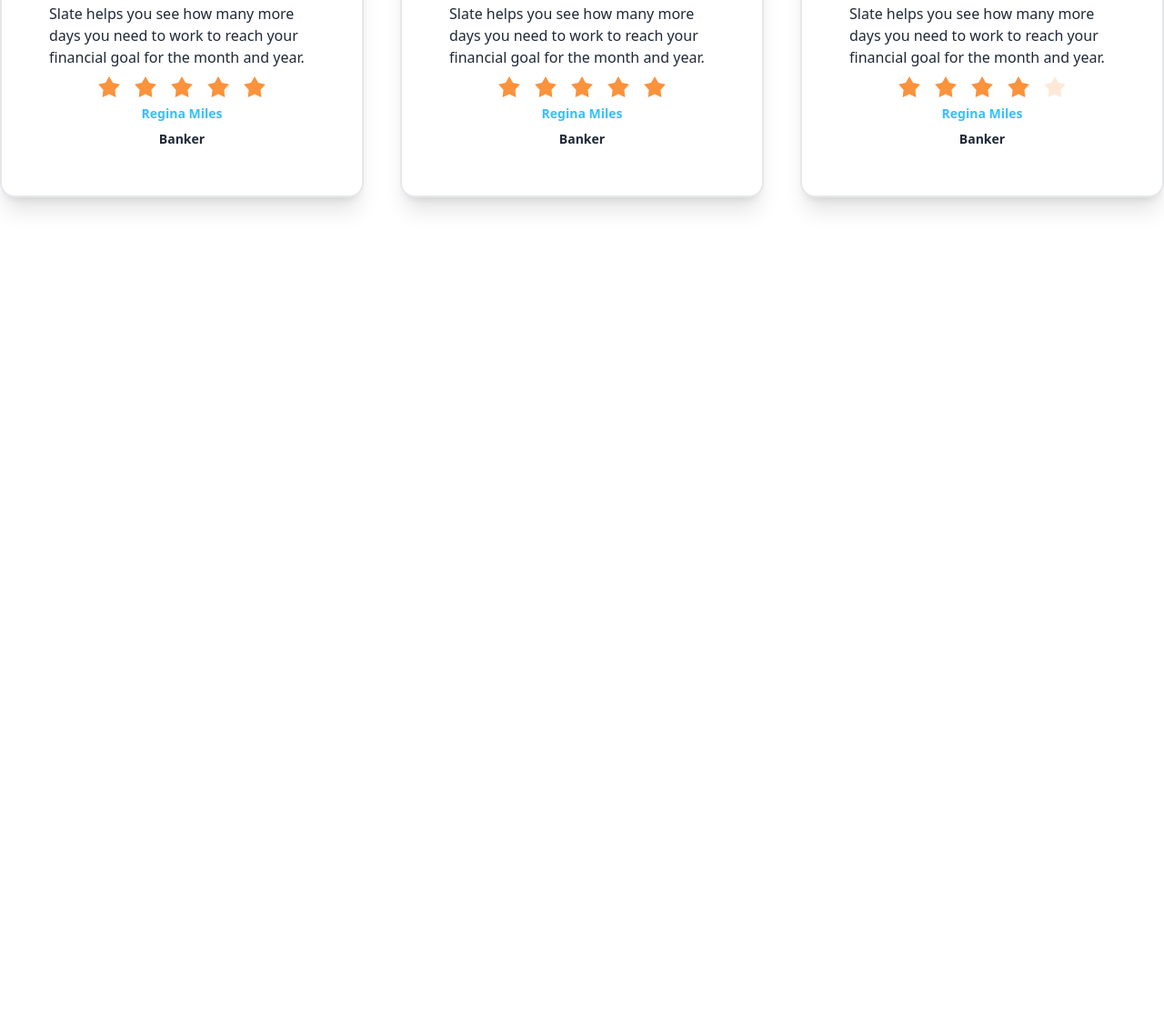
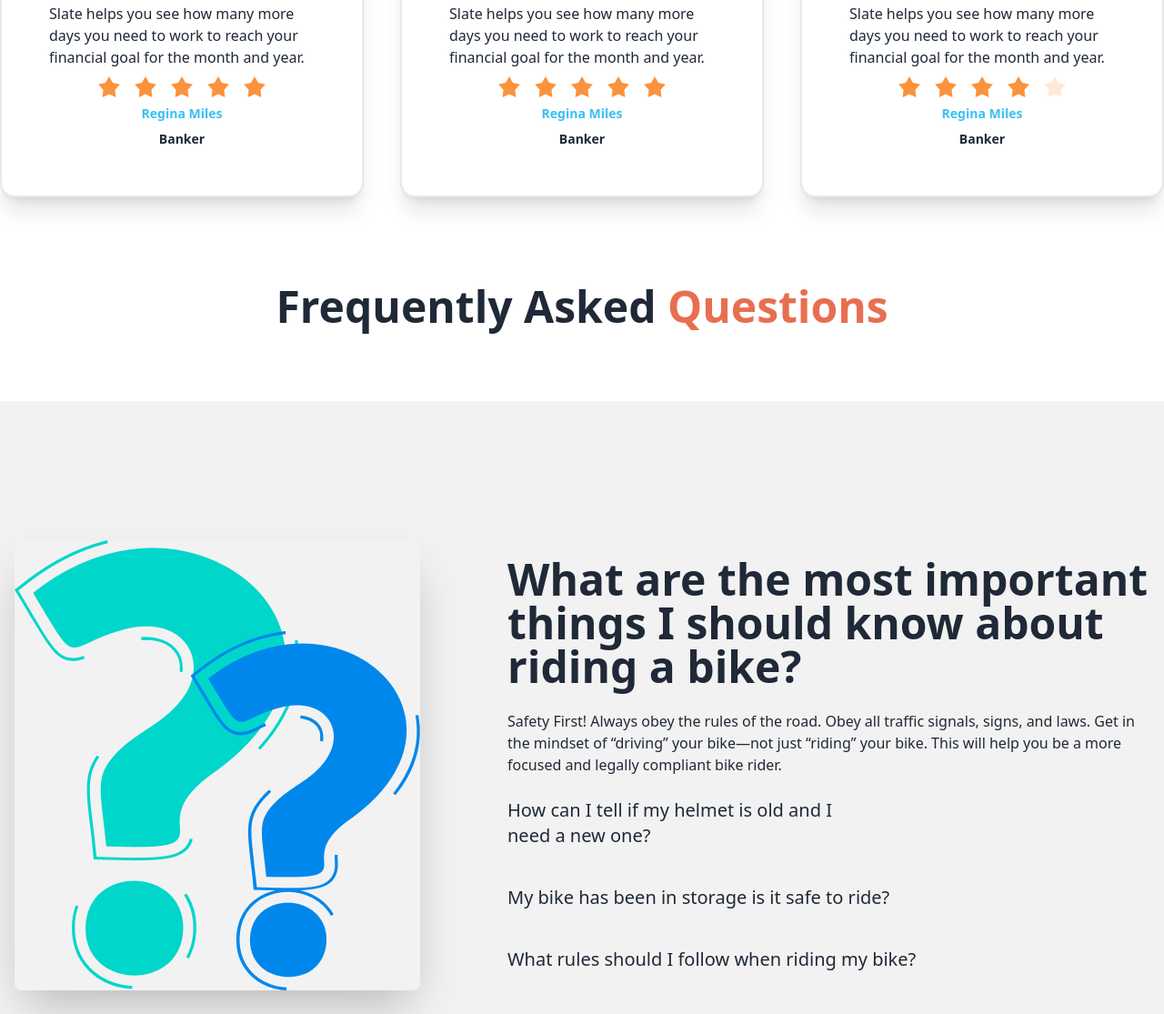
Before and after one commit to Shahnewaz001/biker-web-site, a plain HTML site: page images/index.html in a window 1280 px wide. Shown: the part 1845-2960 px from the top of the page at 91% size. Before the commit the page ends 2158 px from the top, so only its background shows below. Drawn offline with nearby package versions, Linux system fonts and the light colour scheme.

Commit message:
added frequently guestion

```diff
--- a/images/index.html
+++ b/images/index.html
@@ -259,6 +259,23 @@
               </div>
         </div>
     </section>
+    <section class="my-24">
+        <h3 class="text-3xl lg:text-5xl font-semibold text-center my-20">Frequently Asked  <span class="text-bike-primary">Questions</span></h3>
+           <div class="hero min-h-screen bg-base-200">
+            <div class="hero-content flex-col lg:flex-row gap-24 justify-center align-middle">
+              <img src="/images/others/faq.png" class="w-70 lg:max-w-md rounded-lg shadow-2xl" />
+              <div>
+                <h5 class="text-3xl lg:text-5xl font-bold">What are the most important things I should
+                    know about riding a bike?</h5>
+                <p class="py-6">Safety First! Always obey the rules of the road. Obey all traffic signals, signs, and laws. Get in the mindset of “driving” your bike—not just “riding” your bike. This will help you be a more focused and legally compliant bike rider. </p>
+                <h3 class="max-w-sm text-xl font-medium">How can I tell if my helmet is old and I need a
+                    new one?</h3>
+                <h3 class="text-xl font-medium my-10">My bike has been in storage is it safe to ride?</h3>
+                <h3 class="text-xl font-medium">What rules should I follow when riding my bike?</h3>
+              </div>
+            </div>
+          </div>
+    </section>
     </main>
     <footer>
 
```
